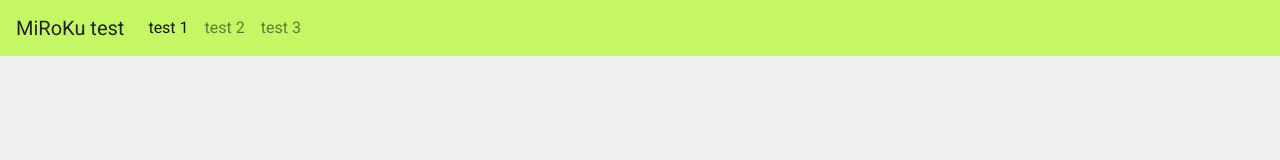
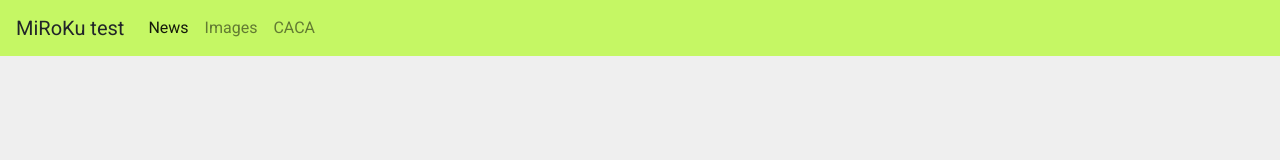
Before and after one commit to Fabianko/web-fabianko, an Angular app: page / in a window 1280 px wide. Shown: the top 160 px of the page. Built offline with nearby package versions, Linux system fonts and the light colour scheme; what angular-font-awesome would draw is missing.

Commit message:
CHG: se modifica el header para mostrar otros ejemplos de opcion

```diff
--- a/src/app/components/header/header.component.html
+++ b/src/app/components/header/header.component.html
@@ -6,16 +6,17 @@
   <div class="collapse navbar-collapse" id="navbarNav">
     <ul class="navbar-nav">
       <li class="nav-item active">
-        <a class="nav-link" (click)="selectOption('')">test 1 <span class="sr-only">(current)</span></a>
+        <a class="nav-link" (click)="selectOption('NEWS')">News </a>
       </li>
       <li class="nav-item">
-        <a class="nav-link" href="#">test 2</a>
+        <a class="nav-link" (click)="selectOption('IMAGES')">Images</a>
       </li>
       <li class="nav-item">
-        <a class="nav-link" href="#">test 3</a>
+        <a class="nav-link"(click)="selectOption('CACA')">CACA</a>
       </li>
     </ul>
   </div>
 </nav>
 
-<app-select-classificator></app-select-classificator>
+
+<app-select-classificator [type]="variableType"></app-select-classificator>
--- a/src/app/components/header/header.component.ts
+++ b/src/app/components/header/header.component.ts
@@ -12,7 +12,9 @@ export class HeaderComponent implements OnInit {
   ngOnInit() {
   }
   public selectOption(option: string) {
-
+    this.variableType = option;
   }
 
+  public variableType: string = "NEWS";
+
 }
```
